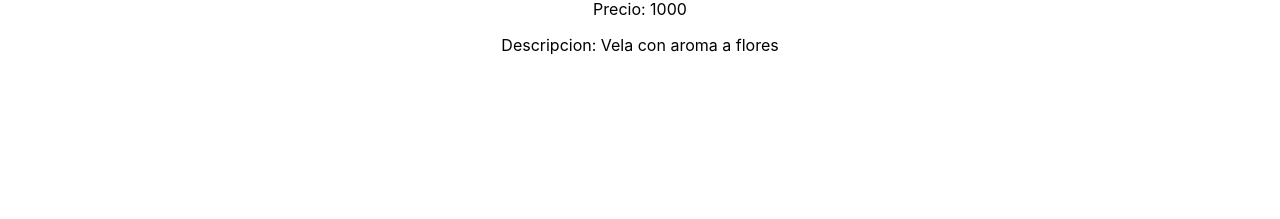
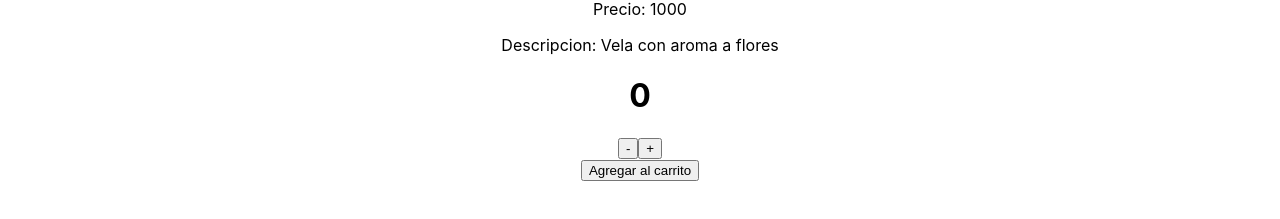
Before and after one commit to lautaroiriart/ecommerce, a React (Create React App) app: page /items/1 in a window 1280 px wide. Shown: the part 467-686 px from the top of the page. Built offline with nearby package versions, Linux system fonts and the light colour scheme.

Commit message:
intento de counter

```diff
--- a/src/components/ItemCount/ItemCount.js
+++ b/src/components/ItemCount/ItemCount.js
@@ -1,6 +1,6 @@
 import React, { useState,} from 'react'
 
-export default function AddProducts({stock}) {
+export default function AddProducts({stock, onAdd, compra}) {
 
     const [itemCount, setItemCount] = useState(0)
 
@@ -14,16 +14,57 @@ export default function AddProducts({stock}) {
         if(itemCount > 0){
             setItemCount(itemCount - 1)
         }
+    }
 
+    const shop = () => {
+        return (
+            <button>Finalizar compra</button>
+        )
     }
+
     return (
-        <div>
-            <h1>{itemCount}</h1>
-
-            <button onClick={removeItem}>-</button>
-            <button onClick={addItem}>+</button>
-            <br/>
-            <button>Agregar al carrito</button>
-        </div>
+        <>
+        <h1>{itemCount}</h1>
+        <button onClick={removeItem}>-</button>
+        <button onClick={addItem}>+</button>
+        <br/>
+        <button onClick={()=>onAdd(itemCount)}>Agregar al carrito</button>
+        </>
     )
 }
+
+
+/* MI IDEA ERA HACER LO SIGUIENTE
+
+    const shop = () => {
+        return (
+            <button>Finalizar compra</button>
+        )
+    }
+
+    const counter = () =>{
+        return(
+                    <>
+        <h1>{itemCount}</h1>
+        <button onClick={removeItem}>-</button>
+        <button onClick={addItem}>+</button>
+        <br/>
+        <button onClick={()=>onAdd(itemCount)}>Agregar al carrito</button>
+        </>
+        )
+    }
+
+
+    y que el return abajo de la funcion sea
+
+    return(
+        <>
+                {
+                    compra === false  ?
+                    <counter/>
+                    :
+                    <shop/>
+                }
+        </>
+    )
+    */
--- a/src/components/ItemDetails/ItemDetails.js
+++ b/src/components/ItemDetails/ItemDetails.js
@@ -1,6 +1,20 @@
-import React from 'react'
+import React, {useState} from 'react'
+import ItemCount from '../ItemCount/ItemCount'
+
 
 export default function ItemDetail({ data }) {
+
+    const [cantidadProductos, setCantidadProductos] = useState (0);
+    const [confirmarCompra, setConfirmarCompra] = useState(false)
+    const agregarProductos = (cantidadProductosCount) => {
+        setCantidadProductos(cantidadProductosCount)
+    }
+
+    const confirmacionCompra = (confirmacion) => {
+        if (cantidadProductos>0){
+            setConfirmarCompra(true)
+        }
+    }
 
     console.log (data)
     return (
@@ -12,6 +26,7 @@ export default function ItemDetail({ data }) {
             <p>Stock: {data.stock}</p>
             <p>Precio: {data.precio}</p>
             <p>Descripcion: {data.description}</p>
+            <ItemCount stock={data.stock} onAdd={(cantidadProductosCount)=>agregarProductos(cantidadProductosCount)}  compra={(confirmacion)=>confirmacionCompra(confirmacion)}/>
         </div>
     )
 }
--- a/src/components/ItemList/ItemList.js
+++ b/src/components/ItemList/ItemList.js
@@ -3,7 +3,6 @@ import Item from '../Item/Item';
 import ItemCount from '../ItemCount/ItemCount';
 import CircularProgress from '@mui/material/CircularProgress';
 import Grid from '@mui/material/Grid';
-import ItemDetailContainer from "../ItemDetailContainer/ItemDetailContainer";
 import {Link} from 'react-router-dom'
 import { productosBaseDeDatos } from "../../datos/ProductosBaseDeDatos";
 
```
